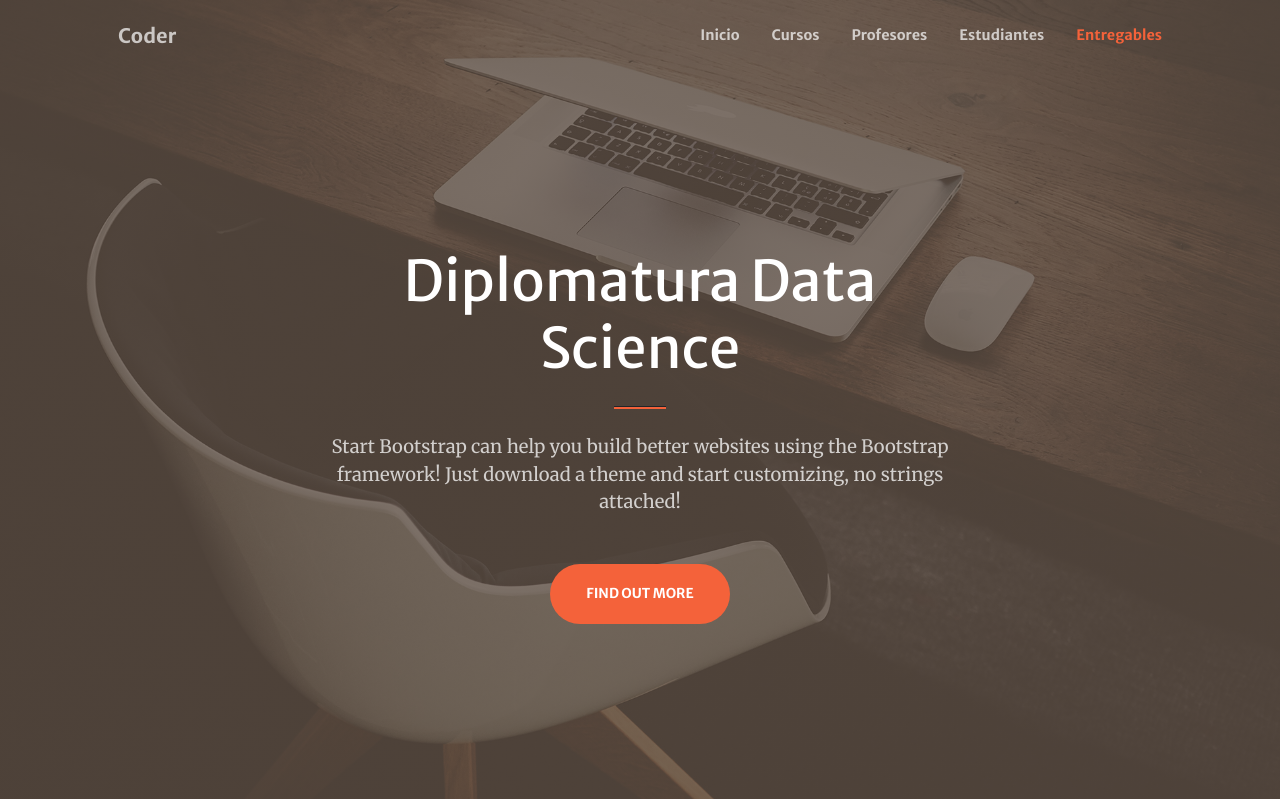
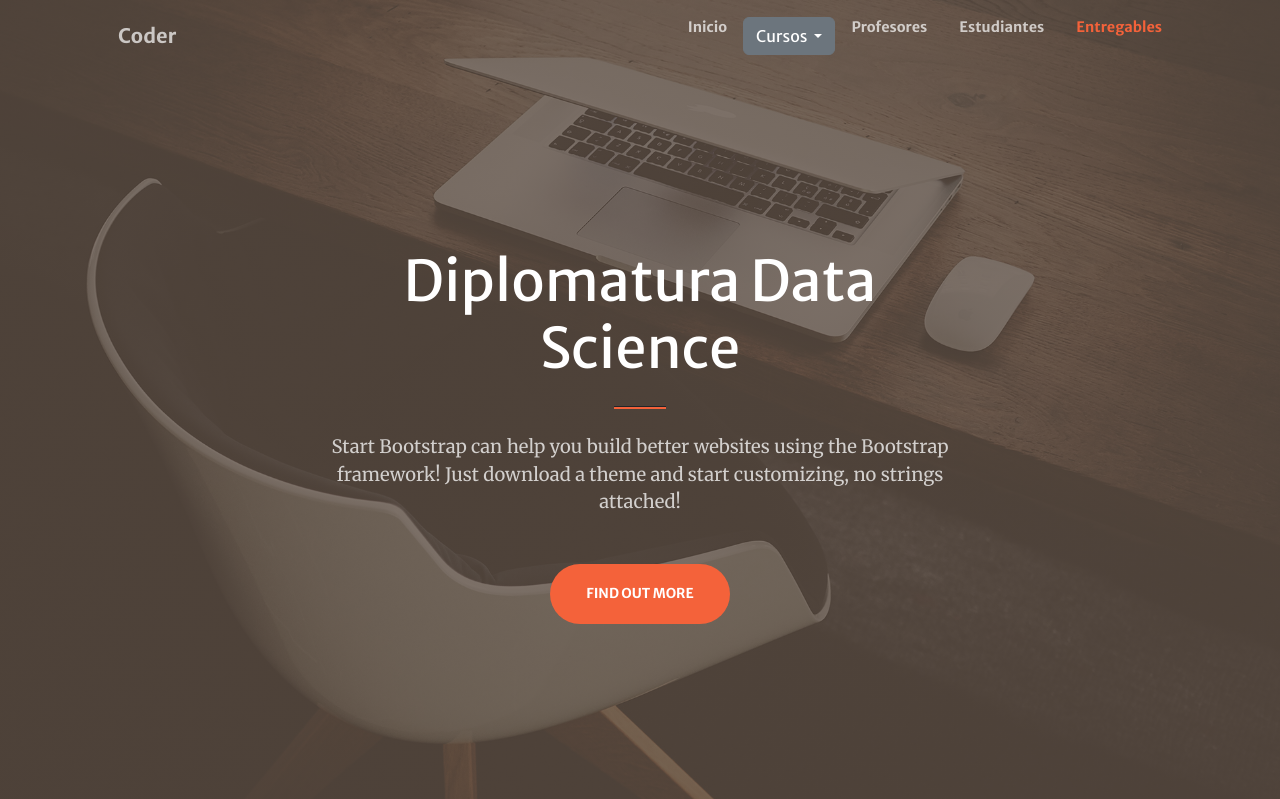
Before and after one commit to gabrielagonzalezliliana/clase_17, a Django app: page /AppCoder/curso_formulario/ in a window 1280 px wide. Shown: the top 799 px of the page. Run offline with Django 4.2, Linux system fonts and the light colour scheme; some libraries are stand-ins or nearby versions.

Commit message:
agrego dropdowns

```diff
--- a/Clases_Coder/AppCoder/templates/AppCoder/base.html
+++ b/Clases_Coder/AppCoder/templates/AppCoder/base.html
@@ -28,7 +28,22 @@
                 <div class="collapse navbar-collapse" id="navbarResponsive">
                     <ul class="navbar-nav ms-auto my-2 my-lg-0">
                         <li class="nav-item"><a class="nav-link" href="{% url 'Inicio' %}">Inicio</a></li>
-                        <li class="nav-item"><a class="nav-link" href="#about">Cursos</a></li>
+
+
+
+                        <div class="dropdown">
+                            <button class="btn btn-secondary dropdown-toggle" type="button" data-bs-toggle="dropdown" aria-expanded="false">
+                              Cursos
+                            </button>
+                            <ul class="dropdown-menu">
+                              <li><a class="dropdown-item" href="{% url 'buscar_form_con_api' %}">Buscar</a></li>
+                              <li><a class="dropdown-item" href="{% url 'form_con_api' %} ">Agregar</a></li>
+                            </ul>
+                          </div>
+
+
+
+
                         <li class="nav-item"><a class="nav-link" href="#services">Profesores</a></li>
                         <li class="nav-item"><a class="nav-link" href="{% url 'Estudiantes' %}">Estudiantes</a></li>
                         <li class="nav-item"><a class="nav-link" href="#contact">Entregables</a></li>
--- a/Clases_Coder/AppCoder/urls.py
+++ b/Clases_Coder/AppCoder/urls.py
@@ -11,5 +11,5 @@
     path("entregables/", views.entregables),
     path('curso_formulario/', views.curso_formulario, name="curso_formulario"),
     path('form_con_api/', views.form_con_api, name="form_con_api"),
-    path('buscar-form-con-api/', views.buscar_form_con_api, name="Buscar_Form_Con_Api"),
+    path('buscar-form-con-api/', views.buscar_form_con_api, name="buscar_form_con_api"),
 ]
```
